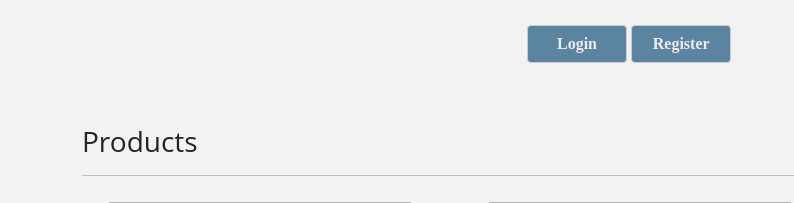
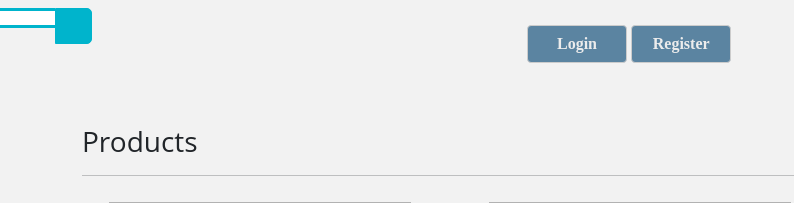
Before and after one commit to luxkub/Project-0, a Flask app: page / in a window 1280 px wide. Shown: the top 203 px of the page, without its empty margins (0-794 px from the left). Run offline with Flask 2, Linux system fonts and the light colour scheme.

Commit message:
Update style.css

```diff
--- a/static/css/style.css
+++ b/static/css/style.css
@@ -147,7 +147,7 @@ body{
   display: flex;
   position: absolute;
   top: 8px;
-  right: 500px;
+  right: 100px;
 }
 
 .searchTerm {
```
